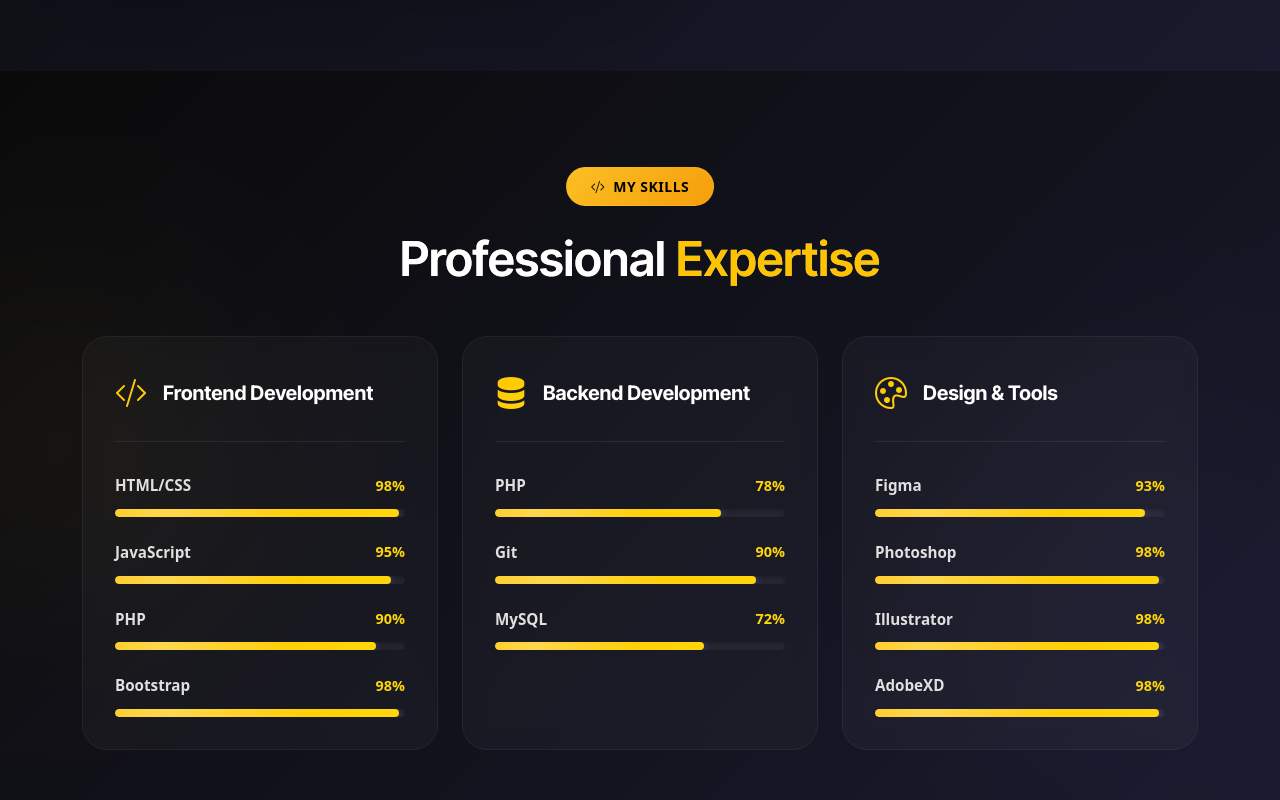
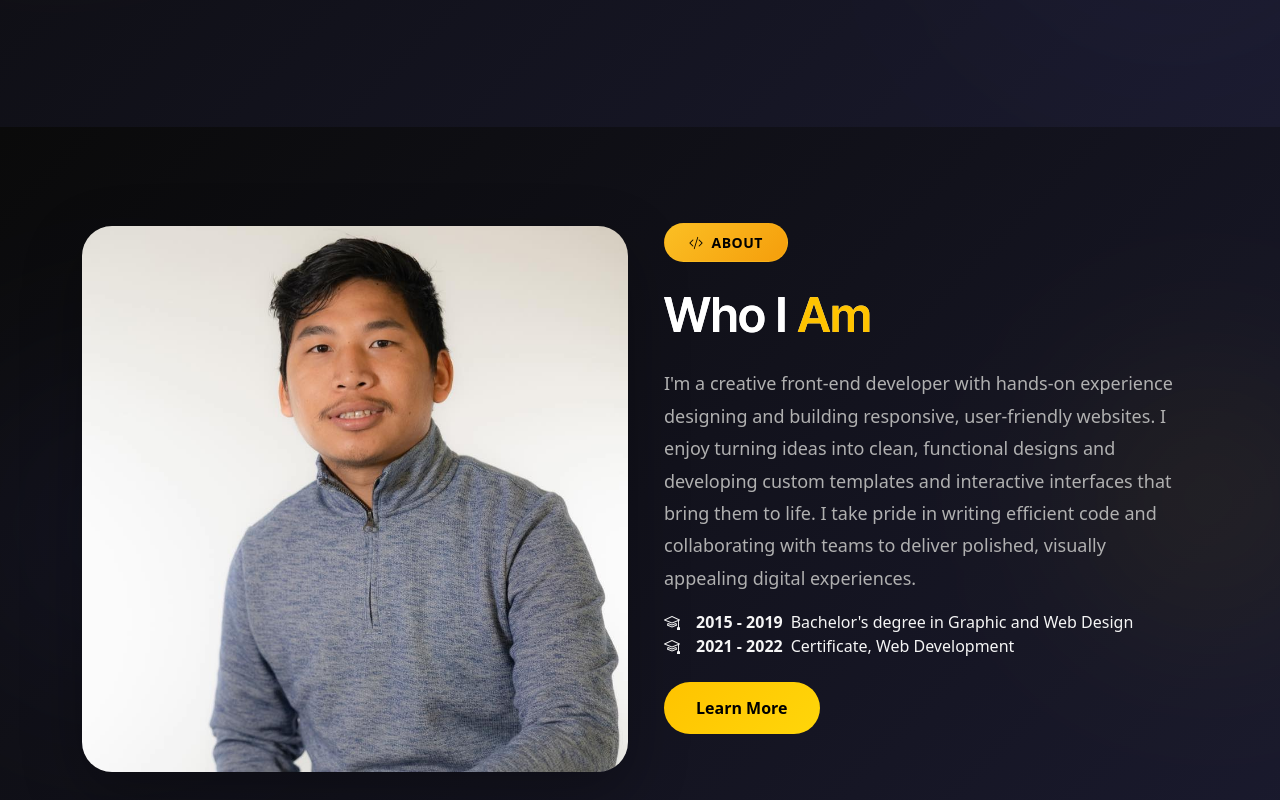
Before and after one commit to magarbinod/myPortfolio, a React (Vite) app: page / in a window 1280 px wide. Shown: the part 1580-2380 px from the top of the page. Built offline with nearby package versions, Linux system fonts and the light colour scheme.

Commit message:
add loading intro

```diff
--- a/src/App.css
+++ b/src/App.css
@@ -247,7 +247,7 @@ h4 {
 
 
 .bm-highlight {
-  color: #ffc300;
+  color: #ff008c;
 }
 
 .bm-title {
--- a/src/App.jsx
+++ b/src/App.jsx
@@ -1,19 +1,20 @@
-import { useState } from 'react'
-import { BrowserRouter as Router } from 'react-router-dom'
-import './App.css'
+import { useState } from "react";
+import { BrowserRouter as Router } from "react-router-dom";
+import "./App.css";
 import AppRoutes from "./components/AppRoutes";
-import Header from './components/Header';
+import Header from "./components/Header";
+import WelcomeLoader from "./components/WelcomeLoader";
 function App() {
-
-
   return (
     <>
-     <Router>
-      <Header/>
-      <AppRoutes/>
-     </Router>
+      <WelcomeLoader>
+        <Router>
+          <Header />
+          <AppRoutes />
+        </Router>
+      </WelcomeLoader>
     </>
-  )
+  );
 }
 
-export default App
+export default App;
--- a/src/components/AboutContent.css
+++ b/src/components/AboutContent.css
@@ -106,3 +106,14 @@
   color: #b0b0b0;
   max-width: 800px;
 }
+/* AOS Animation Setup */
+[data-aos] {
+  opacity: 0;
+  transition-property: opacity, transform;
+}
+
+[data-aos].aos-animate {
+  opacity: 1;
+}
+
+/* Keep your existing AboutContent.css styles below */
--- a/src/components/AboutContent.jsx
+++ b/src/components/AboutContent.jsx
@@ -1,7 +1,21 @@
-import React from "react";
+import React, { useEffect } from "react";
+import AOS from "aos";
+import "aos/dist/aos.css";
 import heroPhoto from "../assets/images/binod-hero-profile.jpg";
 import "./AboutContent.css";
+
 const AboutContent = () => {
+  useEffect(() => {
+    AOS.init({
+      duration: 800,
+      once: false,
+      offset: 50,
+      easing: 'ease-in-out',
+    });
+
+    AOS.refresh();
+  }, []);
+
   return (
     <div>
       {/* About Us */}
@@ -9,7 +23,11 @@ const AboutContent = () => {
         <div className="container">
           <div className="row d-flex align-items-center justify-content-center">
             {/* Profile Image */}
-                    <div className="col-lg-6">
+            <div
+              className="col-lg-6"
+              data-aos="fade-right"
+              data-aos-delay="100"
+            >
               <div className="bm-profile-image-wrapper">
                 <div className="bm-profile-picture">
                   <img
@@ -22,13 +40,17 @@ const AboutContent = () => {
             </div>
 
             {/* Intro & Skills */}
-                    <div className="col-lg-6 px-0 px-lg-4">
+            <div
+              className="col-lg-6 px-0 px-lg-4"
+              data-aos="fade-left"
+              data-aos-delay="100"
+            >
               <div className="bm-intro">
-                        <span class="cw-badge-two">
-                          <i class="bi bi-code-slash me-2"></i>About
+                <span className="cw-badge-two">
+                  <i className="bi bi-code-slash me-2"></i>About
                 </span>{" "}
                 <h2>
-                          Who I  <span className="bm-highlight">Am</span>
+                  Who I <span className="bm-highlight">Am</span>
                 </h2>
                 <p>
                   I'm a creative front-end developer with hands-on experience
@@ -41,64 +63,32 @@ const AboutContent = () => {
                 </p>
                 <div className="mt-3">
                   <div className="wrapper d-flex">
-                          <div className="me-2 fw-bold"><i class="bi bi-mortarboard me-3"></i> 2015 - 2019</div>
+                    <div className="me-2 fw-bold">
+                      <i className="bi bi-mortarboard me-3"></i>2015 - 2019
+                    </div>
                     <div className="bm-description">
                       Bachelor's degree in Graphic and Web Design
                     </div>
                   </div>
                   <div className="wrapper d-flex">
-                          <div className="me-2 fw-bold"><i class="bi bi-mortarboard me-3"></i>2021 - 2022</div>
+                    <div className="me-2 fw-bold">
+                      <i className="bi bi-mortarboard me-3"></i>2021 - 2022
+                    </div>
                     <div className="bm-description">
                       Certificate, Web Development
                     </div>
                   </div>
                   <a href="/about">
-                    <button className="btn btn-primary mt-4">
-                      Learn More
-                    </button>
+                    <button className="btn btn-primary mt-4">Learn More</button>
                   </a>
-                        {/* <div className="wrapper d-flex border-start mt-5">
-                          <div className="bm-year me-2 fw-bold">2021</div>
-                          <div className="bm-description">
-                            B.A. in Digital Design, Creative University
-                          </div>
-                        </div> */}
-                      </div>
-                      </div>
-
-                      {/* Skills Grid */}
-                      {/* <div className="bm-skill-grid">
-                        <div className="bm-skill-item">
-                          <div className="bm-skill-icon">
-                            <i className="bi bi-code-slash"></i>
-                          </div>
-                          <h4>Frontend Web Development</h4>
-                          <p>HTML, CSS, JavaScript, React.js, Bootstrap</p>
-                        </div>
-                        <div className="bm-skill-item">
-                          <div className="bm-skill-icon">
-                            <i className="bi bi-palette"></i>
-                          </div>
-                          <h4>UI/UX Design</h4>
-                          <p>Adobe Creative Suite, Figma, Photoshop, Illustrator, Adobe XD</p>
-                        </div>
-                        <div className="bm-skill-item">
-                          <div className="bm-skill-icon">
-                            <i className="bi bi-server"></i>
-                          </div>
-                          <h4>Backend Basics</h4>
-                          <p>C#, ASP.NET, SQL, APIs</p>
-                        </div>
-                      </div> */}
-
-                      {/* Education / Timeline */}
-
                 </div>
               </div>
             </div>
           </div>
         </div>
-  )
-}
+      </div>
+    </div>
+  );
+};
 
-export default AboutContent
+export default AboutContent;
--- a/src/components/Hero.css
+++ b/src/components/Hero.css
@@ -8,6 +8,12 @@
   min-height: 900px;
   position: relative;
   overflow: hidden;
+}
+.bm-helo {
+  color: #ff008c;
+}
+.cw-h {
+  color: #0887ff;
 }
 
 /* Container */
--- a/src/components/Hero.jsx
+++ b/src/components/Hero.jsx
@@ -1,5 +1,6 @@
 import React from "react";
 import "./Hero.css";
+import "../App.css";
 import heroPhoto from "../assets/images/HeroImageTwo.png";
 import AOS from "aos";
 import "aos/dist/aos.css";
--- a/src/components/ProjectList.css
+++ b/src/components/ProjectList.css
@@ -143,3 +143,11 @@
     padding: 60px 0;
   }
 }
+[data-aos] {
+  opacity: 0;
+  transition-property: opacity, transform;
+}
+
+[data-aos].aos-animate {
+  opacity: 1;
+}
--- a/src/components/Skills.jsx
+++ b/src/components/SkillsList.jsx
@@ -1,7 +1,10 @@
-import React from "react";
-import skillsData from "../api/skillsData.json"; // ✅ Import the JSON data
-import './Skills.css'
-const Skills = () => {
+import React, { useEffect } from "react";
+import AOS from "aos";
+import "aos/dist/aos.css";
+import skillsData from "../api/skillsData.json";
+import './SkillsList.css'
+
+const SkillsList = () => {
   const {
     frontendDevelopment,
     backendDevelopment,
@@ -10,17 +13,28 @@ const Skills = () => {
     certifications,
   } = skillsData;
 
+  useEffect(() => {
+    AOS.init({
+      duration: 800,
+      once: false,
+      offset: 50,
+      easing: 'ease-in-out',
+    });
+
+    AOS.refresh();
+  }, []);
+
   return (
     <section id="skills" className="skills section">
       <div
-        className="container aos-init aos-animate"
+        className="container"
         data-aos="fade-up"
         data-aos-delay="100"
       >
         <div className="row text-center">
           <div className="col-lg-12">
-            <span class="cw-badge-two">
-              <i class="bi bi-code-slash me-2"></i>My Skills
+            <span className="cw-badge-two">
+              <i className="bi bi-code-slash me-2"></i>My Skills
             </span>
             <h2 className="mb-5">
               Professional <span className="bm-highlight">Expertise</span>
@@ -34,8 +48,8 @@ const Skills = () => {
               <div className="row g-4">
                 {/* === Frontend Development === */}
                 <div
-                  className="col-md-4 aos-init aos-animate"
-                  data-aos="flip-left"
+                  className="col-md-4"
+                  data-aos="fade-up"
                   data-aos-delay="200"
                 >
                   <div className="skill-card">
@@ -70,8 +84,8 @@ const Skills = () => {
 
                 {/* === Backend Development === */}
                 <div
-                  className="col-md-4 aos-init aos-animate"
-                  data-aos="flip-left"
+                  className="col-md-4"
+                  data-aos="fade-up"
                   data-aos-delay="300"
                 >
                   <div className="skill-card">
@@ -106,8 +120,8 @@ const Skills = () => {
 
                 {/* === Design & Tools === */}
                 <div
-                  className="col-md-4 aos-init aos-animate"
-                  data-aos="flip-left"
+                  className="col-md-4"
+                  data-aos="fade-up"
                   data-aos-delay="400"
                 >
                   <div className="skill-card">
@@ -139,52 +153,6 @@ const Skills = () => {
                     </div>
                   </div>
                 </div>
-
-                {/* ===== Right Column ===== */}
-                {/* <div className="col-lg-12">
-                  <div
-                    className="skills-summary aos-init aos-animate"
-                    data-aos="fade-left"
-                    data-aos-delay="200"
-                  >
-                    <h3>Professional Expertise</h3>
-                    <p>{professionalExpertise.description}</p>
-
-                    <div className="summary-stats">
-                      {professionalExpertise.stats.map((stat, i) => (
-                        <div
-                          className="stat-item aos-init aos-animate"
-                          data-aos="zoom-in"
-                          data-aos-delay={300 + i * 100}
-                          key={i}
-                        >
-                          <div className="stat-circle">
-                            <i className={`bi bi-${stat.icon}`}></i>
-                          </div>
-                          <div className="stat-info">
-                            <span className="stat-number">{stat.num}</span>
-                            <span className="stat-label">{stat.label}</span>
-                          </div>
-                        </div>
-                      ))}
-                    </div>
-
-                    <div
-                      className="skills-badges aos-init aos-animate"
-                      data-aos="fade-up"
-                      data-aos-delay="600"
-                    >
-                      <h4>Certifications</h4>
-                      <div className="badge-list">
-                        {certifications.map((cert, i) => (
-                          <div className="skill-badge" key={i}>
-                            {cert}
-                          </div>
-                        ))}
-                      </div>
-                    </div>
-                  </div>
-                </div> */}
               </div>
             </div>
           </div>
@@ -194,4 +162,4 @@ const Skills = () => {
   );
 };
 
-export default Skills;
+export default SkillsList;
--- /dev/null
+++ b/src/components/WelcomeLoader.jsx
@@ -0,0 +1,125 @@
+import { useState, useEffect } from 'react';
+import { motion } from 'framer-motion';
+
+export default function WelcomeLoader({ children }) {
+  const [loading, setLoading] = useState(true);
+  const [fadeOut, setFadeOut] = useState(false);
+
+  const text = "Welcome";
+
+  const container = {
+    hidden: { opacity: 0 },
+    visible: {
+      opacity: 1,
+      transition: {
+        staggerChildren: 0.12,
+        delayChildren: 0.2
+      }
+    }
+  };
+
+  const child = {
+    hidden: { opacity: 0, y: 20 },
+    visible: {
+      opacity: 1,
+      y: 0,
+      transition: {
+        type: "spring",
+        damping: 12,
+        stiffness: 100
+      }
+    }
+  };
+
+  useEffect(() => {
+    const timer = setTimeout(() => {
+      setFadeOut(true);
+      setTimeout(() => setLoading(false), 500);
+    }, 3000);
+
+    return () => clearTimeout(timer);
+  }, []);
+
+  const loaderStyle = {
+    position: 'fixed',
+    top: 0,
+    left: 0,
+    right: 0,
+    bottom: 0,
+    background: 'linear-gradient(90deg, rgba(42, 123, 155, 1) 0%, rgba(87, 199, 133, 1) 50%, rgba(237, 221, 83, 1) 100%)',
+    zIndex: 9999,
+    transition: 'opacity 0.5s ease-in-out',
+    opacity: fadeOut ? 0 : 1
+  };
+
+  const dotStyle = {
+    width: '12px',
+    height: '12px',
+    backgroundColor: 'white',
+    borderRadius: '50%',
+    display: 'inline-block',
+    margin: '0 4px',
+    animation: 'bounce 1s infinite'
+  };
+
+  return (
+    <>
+      {loading && (
+        <div style={loaderStyle}>
+          <div className="d-flex justify-content-center align-items-center h-100">
+            <div className="text-center">
+              <motion.h1
+                className="display-1 fw-bold text-white mb-4 d-flex justify-content-center"
+                variants={container}
+                initial="hidden"
+                animate="visible"
+                style={{ fontSize: '5rem' }}
+              >
+                {text.split("").map((letter, index) => (
+                  <motion.span
+                    key={index}
+                    variants={child}
+                    style={{ display: 'inline-block' }}
+                  >
+                    {letter}
+                  </motion.span>
+                ))}
+              </motion.h1>
+              <motion.div
+                className="d-flex justify-content-center gap-2 mt-4"
+                initial={{ opacity: 0 }}
+                animate={{ opacity: 1 }}
+                transition={{ delay: 1.2, duration: 0.5 }}
+              >
+                <span style={{...dotStyle, animationDelay: '0ms'}}></span>
+                <span style={{...dotStyle, animationDelay: '150ms'}}></span>
+                <span style={{...dotStyle, animationDelay: '300ms'}}></span>
+              </motion.div>
+            </div>
+          </div>
+        </div>
+      )}
+
+      <motion.div
+        initial={{ opacity: 0 }}
+        animate={{ opacity: loading ? 0 : 1 }}
+        transition={{ duration: 0.8, ease: "easeInOut" }}
+      >
+        {children}
+      </motion.div>
+
+      <style>
+        {`
+          @keyframes bounce {
+            0%, 100% {
+              transform: translateY(0);
+            }
+            50% {
+              transform: translateY(-10px);
+            }
+          }
+        `}
+      </style>
+    </>
+  );
+}
--- a/src/pages/Home.jsx
+++ b/src/pages/Home.jsx
@@ -2,23 +2,21 @@ import React from "react";
 import Hero from "../components/Hero";
 import "../App.css";
 import "bootstrap-icons/font/bootstrap-icons.css"; // <-- add this
-import Skills from "../components/Skills";
-
 import Footer from "../components/Footer";
 import ProjectList from "../components/ProjectList";
 import AboutContent from "../components/AboutContent";
+import SkillsList from "../components/SkillsList";
+
 
 const Home = () => {
   return (
     <>
       <div>
         <Hero />
-
+        <SkillsList />
         <AboutContent />
-
-        <Skills />
         <ProjectList />
-        <Footer/>
+        <Footer />
       </div>
     </>
   );
```
Also changed, not shown: src/components/ProjectList.jsx (+31 -25 lines), src/components/SkillsList.css (renamed from src/components/Skills.css). Lines whose indentation alone changed are shown as unchanged.
